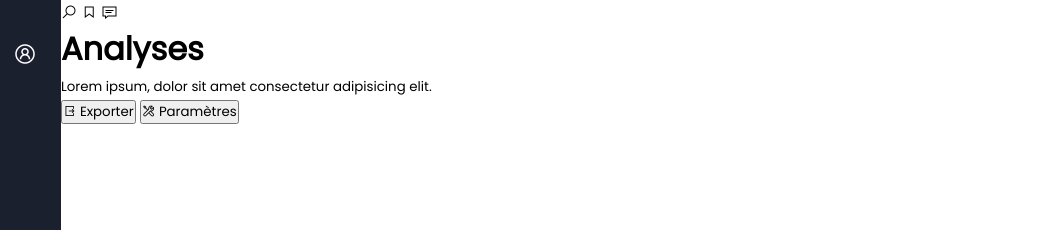
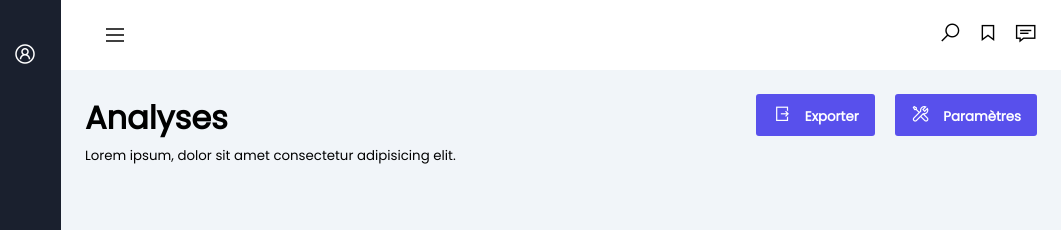
Before and after one commit to jonathan-fv/Admin-Dashboard-Responsive, a plain HTML site: page index.html in a window 1280 px wide. Shown: the top 230 px of the page, 219-1280 px from the left. Drawn offline with nearby package versions, Linux system fonts and the light colour scheme.

Commit message:
header css

```diff
--- a/css/styles.css
+++ b/css/styles.css
@@ -79,6 +79,52 @@
     display: inline-block;
     margin-right: .8rem;
 }
+header{
+    height: 70px;
+    display: flex;
+    justify-content: space-between;
+    align-items: center;
+    padding: 1rem 1.5rem;
+}
+.menu-toggle label{
+    height: 60px;
+    width: 60px;
+    display: grid;
+    place-items: center;
+    font-size: 1.5rem;
+    border-radius: 50%;
+}
+.header-icons span{
+    display: inline-block;
+    margin-left: .7rem;
+    font-size: 1.4rem;
+}
+.menu-toggle label:hover{
+    background: #efefef;
+}
+main{
+    padding: 1.5rem;
+    background: #f1f5f9;
+    min-height: calc(100vh - 70px);
+}
 .main-content{
     margin-left: 280px;
 }
+.page-header{
+    display: flex;
+    justify-content: space-between;
+}
+.header-actions button{
+    outline: none;
+    color: #fff;
+    background: #5850ec;
+    border: none;
+    padding: .6rem 1rem;
+    margin-left: 1rem;
+    border-radius: 3px;
+    font-weight: 600;
+}
+.header-actions button span{
+    font-size: 1.2rem;
+    margin-right: .6rem;
+}
--- a/index.html
+++ b/index.html
@@ -64,8 +64,12 @@
     </div>
     <div class="main-content">
         <header>
-            <span class="bars"></span>
-            <div>
+            <div class="menu-toggle">
+                <label for="">
+                    <span class="las la-bars"></span>
+                </label>
+            </div>
+            <div class="header-icons">
                 <span class="las la-search"></span>
                 <span class="las la-bookmark"></span>
                 <span class="las la-sms"></span>
@@ -77,7 +81,7 @@
                     <h1>Analyses</h1>
                     <small>Lorem ipsum, dolor sit amet consectetur adipisicing elit.</small>
                 </div>
-                <div>
+                <div class="header-actions">
                     <button>
                         <span class="las la-file-export"></span>
                         Exporter
```
